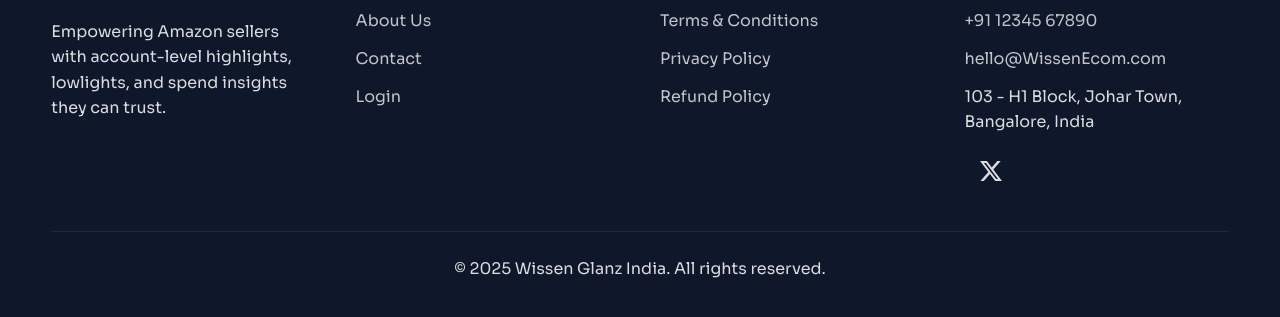
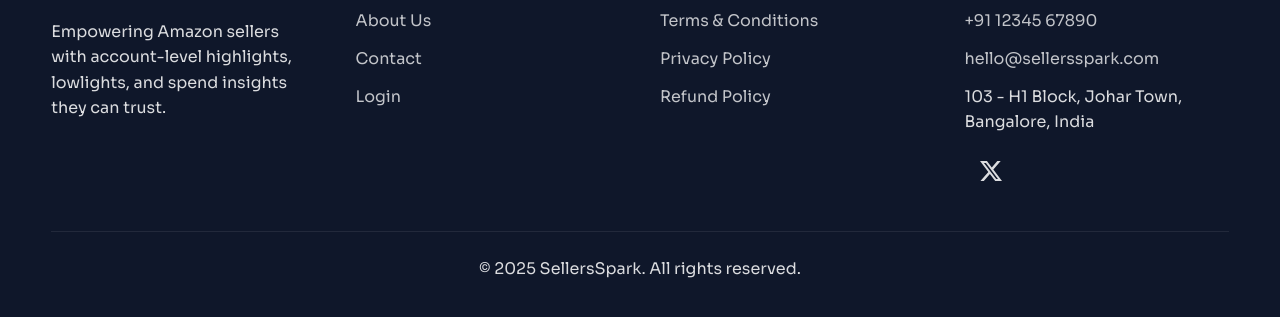
Before and after one commit to z81599802-eng/sadiq3, a plain HTML site: page refund.html in a window 1280 px wide. Shown: the part 2218-2535 px from the top of the page. Drawn offline with nearby package versions, Linux system fonts and the light colour scheme.

Commit message:
Update refund.html

```diff
--- a/refund.html
+++ b/refund.html
@@ -133,7 +133,7 @@
         <h4>Contact</h4>
         <ul>
           <li><a href="tel:+911234567890">+91 12345 67890</a></li>
-          <li><a href="mailto:hello@wissenglanz.com">hello@WissenEcom.com</a></li>
+          <li><a href="mailto:hello@sellerssaprk.com">hello@sellersspark.com</a></li>
           <li>103 - H1 Block, Johar Town, Bangalore, India</li>
         </ul>
         <div class="footer-social" aria-label="Social media">
@@ -154,7 +154,7 @@
       </div>
     </div>
     <div class="footer-bottom">
-      <p>© <span data-current-year></span> Wissen Glanz India. All rights reserved.</p>
+      <p>© <span data-current-year></span> SellersSpark. All rights reserved.</p>
       <button class="back-to-top font-sora" type="button" aria-label="Back to top">
         Back to top
         <i data-lucide="arrow-up"></i>
```
